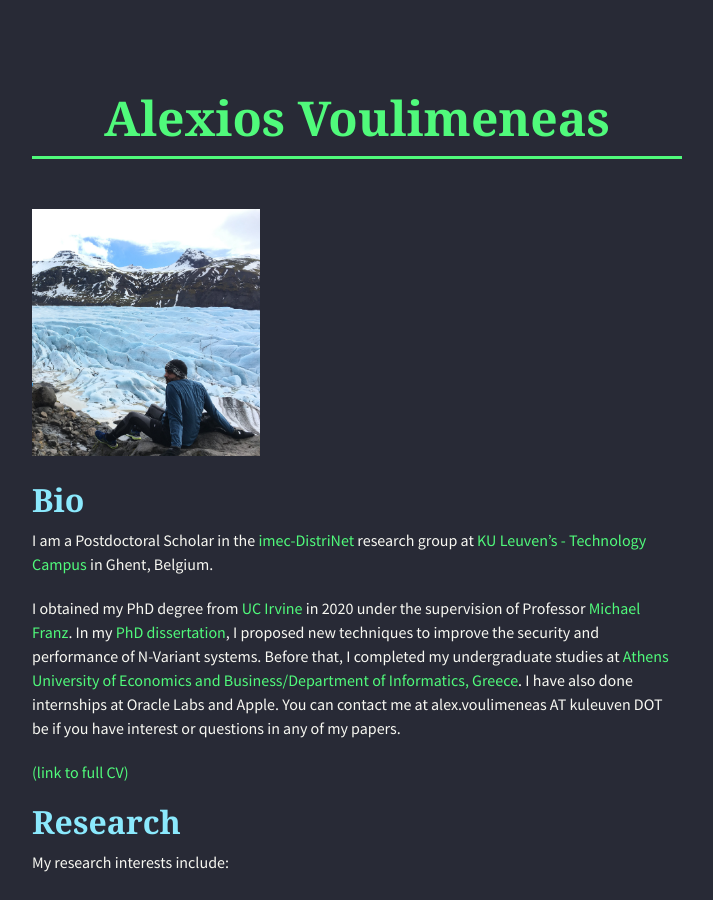
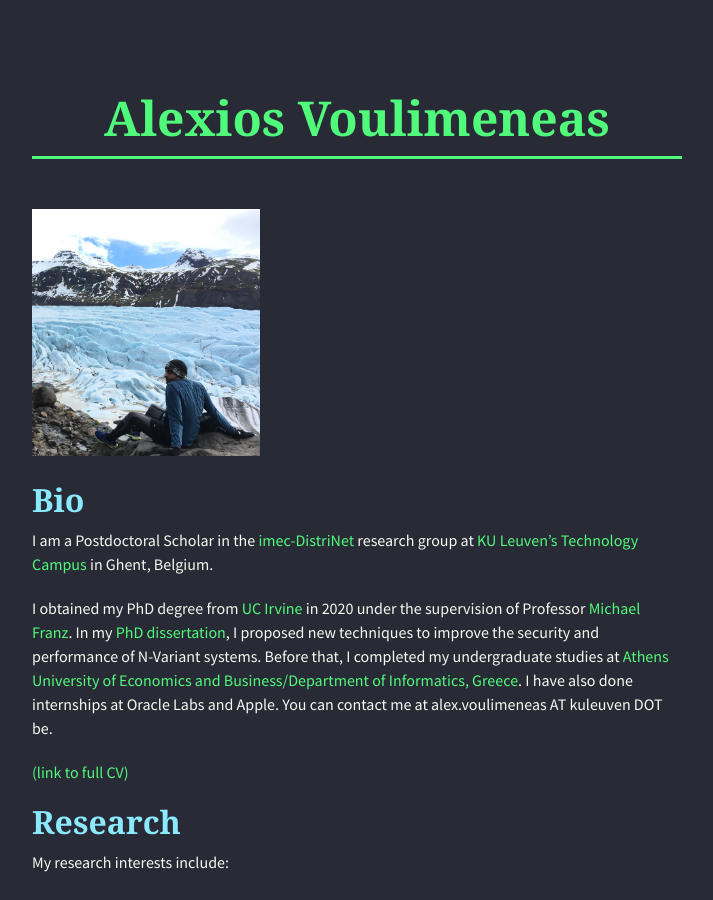
Before and after one commit to alexios-voulimeneas/alexios-voulimeneas.github.io, a Jekyll site: the page built from index.md, in a window 1280 px wide and 900 px high. Shown: the whole window, without its empty margins (283-996 px from the left). Built offline with Jekyll 4.4.1, drawn with Linux system fonts in a browser that asks for light colours; nearby versions of some CDN libraries; the repository's description, which GitHub fills in, is left out.

Commit message:
Update index.md

```diff
--- a/index.md
+++ b/index.md
@@ -6,10 +6,10 @@
 
 ## [](#header-2)Bio
 
-I am a Postdoctoral Scholar in the [imec-DistriNet](https://distrinet.cs.kuleuven.be/) research group at [KU Leuven's - Technology Campus](https://iiw.kuleuven.be/english/ghent/ghent) in Ghent, Belgium.
+I am a Postdoctoral Scholar in the [imec-DistriNet](https://distrinet.cs.kuleuven.be/) research group at [KU Leuven's Technology Campus](https://iiw.kuleuven.be/english/ghent/ghent) in Ghent, Belgium.
 
 I obtained my PhD degree from [UC Irvine](https://uci.edu/) in 2020 under the supervision of Professor [Michael Franz](http://www.michaelfranz.com/).
-In my [PhD dissertation](https://escholarship.org/uc/item/2719443b), I proposed new techniques to improve the security and performance of N-Variant systems. Before that, I completed my undergraduate studies at [Athens University of Economics and Business/Department of Informatics, Greece]((https://www.dept.aueb.gr/en/cs)). I have also done internships at Oracle Labs and Apple. You can contact me at alex.voulimeneas AT kuleuven DOT be if you have interest or questions in any of my papers.
+In my [PhD dissertation](https://escholarship.org/uc/item/2719443b), I proposed new techniques to improve the security and performance of N-Variant systems. Before that, I completed my undergraduate studies at [Athens University of Economics and Business/Department of Informatics, Greece]((https://www.dept.aueb.gr/en/cs)). I have also done internships at Oracle Labs and Apple. You can contact me at alex.voulimeneas AT kuleuven DOT be.
 
 [(link to full CV)](./papers/Voulimeneas_Alexios_academic_CV.pdf)
 
```
